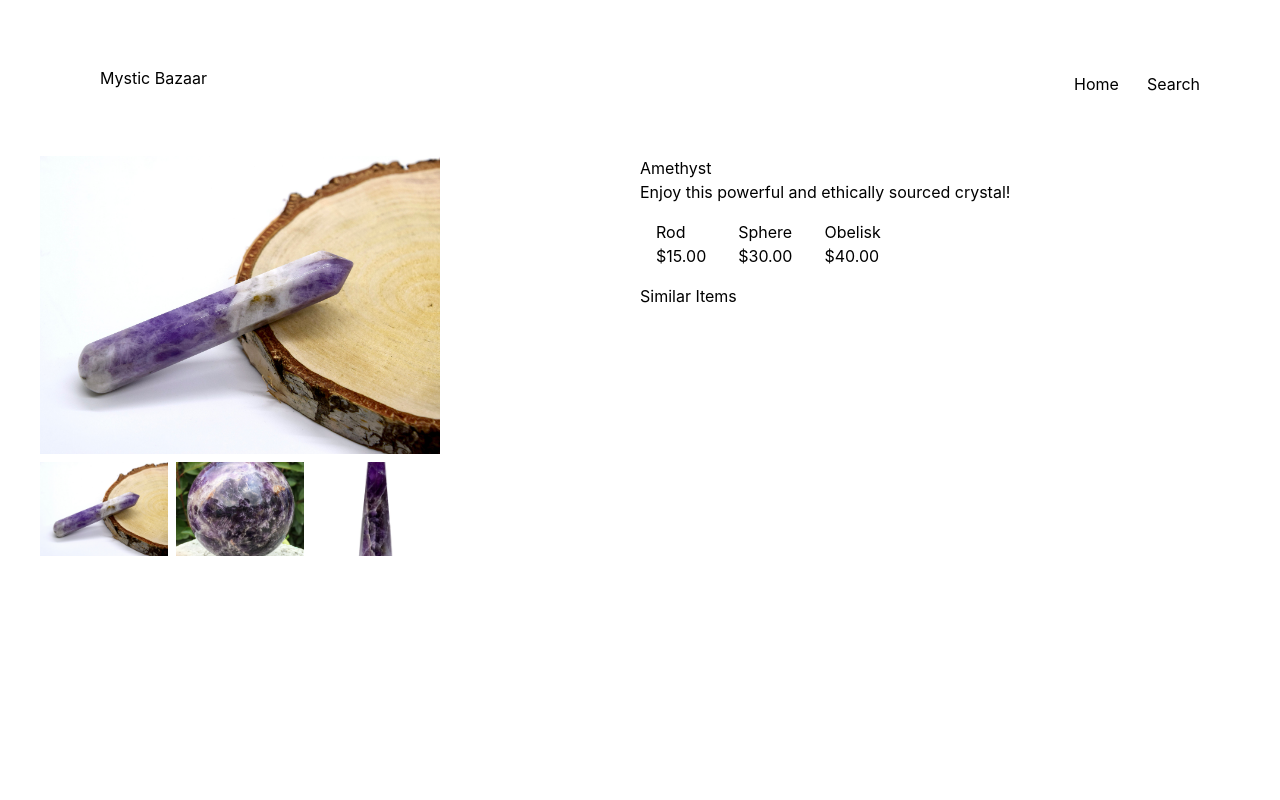
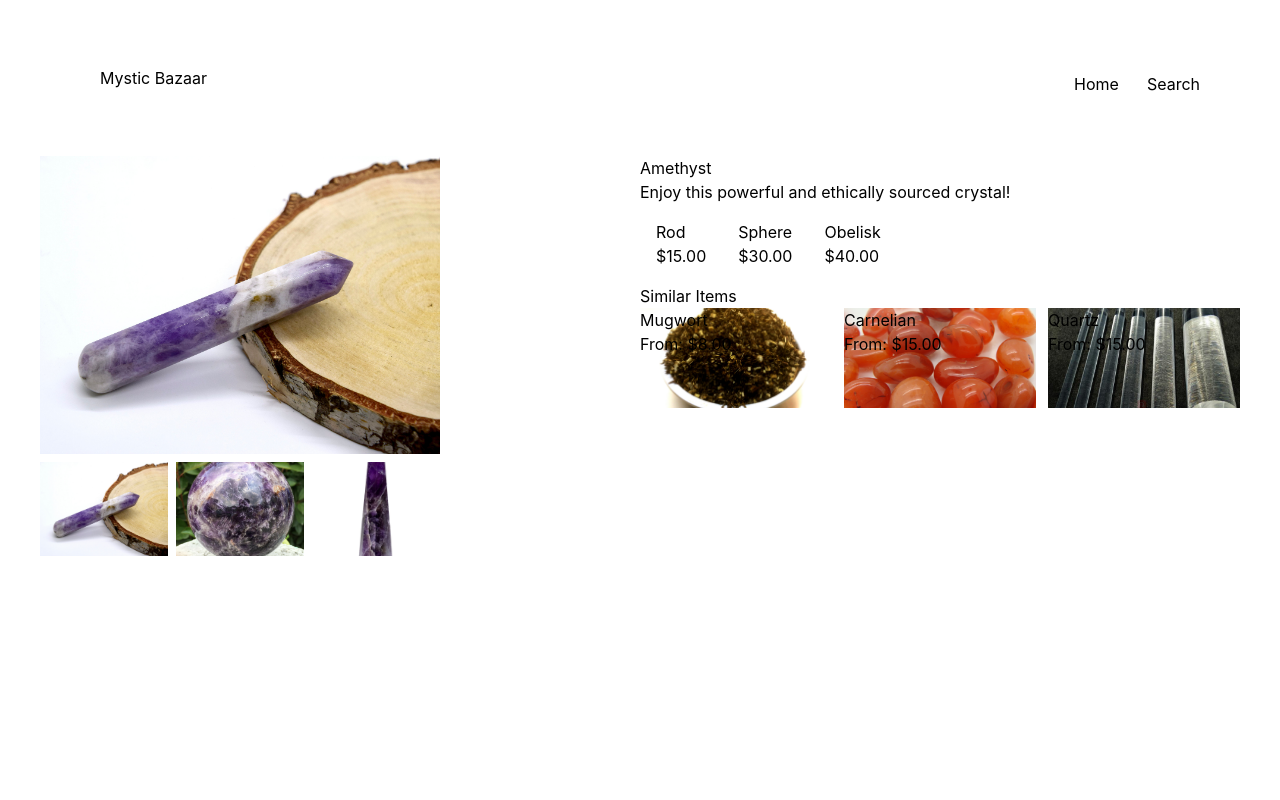
Before and after one commit to LeeGee64/mystic-bazaar-v2, a Next.js app: page /products/amethyst in a window 1280 px wide. Shown: the top 800 px of the page. Built offline with nearby package versions, Linux system fonts and the light colour scheme; a web font is replaced by a local one.

Commit message:
more items section configured

```diff
--- a/pages/products/[product].js
+++ b/pages/products/[product].js
@@ -47,8 +47,13 @@ export default function Product() {
                                     </li>)}
                         </ul>
                         <h3>Similar Items</h3>
-                        <div class="flex flex-row">
-
+                        <div class="grid grid-cols-3 gap-3 h-[100px] relative">
+                            {prodArray.filter((p)=> {
+                                if(p.id !== productItem.id){ if(p.category.includes(productItem.category[1])
+                                    || p.category.includes(productItem.category[0])){
+                                        return (p)
+                                }}
+                            }).slice(0,3).map((p)=>(<Preview productItem={p}/>))}
                         </div>
                     </div>
                 </div>: <h2>Sorry, that product doesn't exist.</h2>}
```
